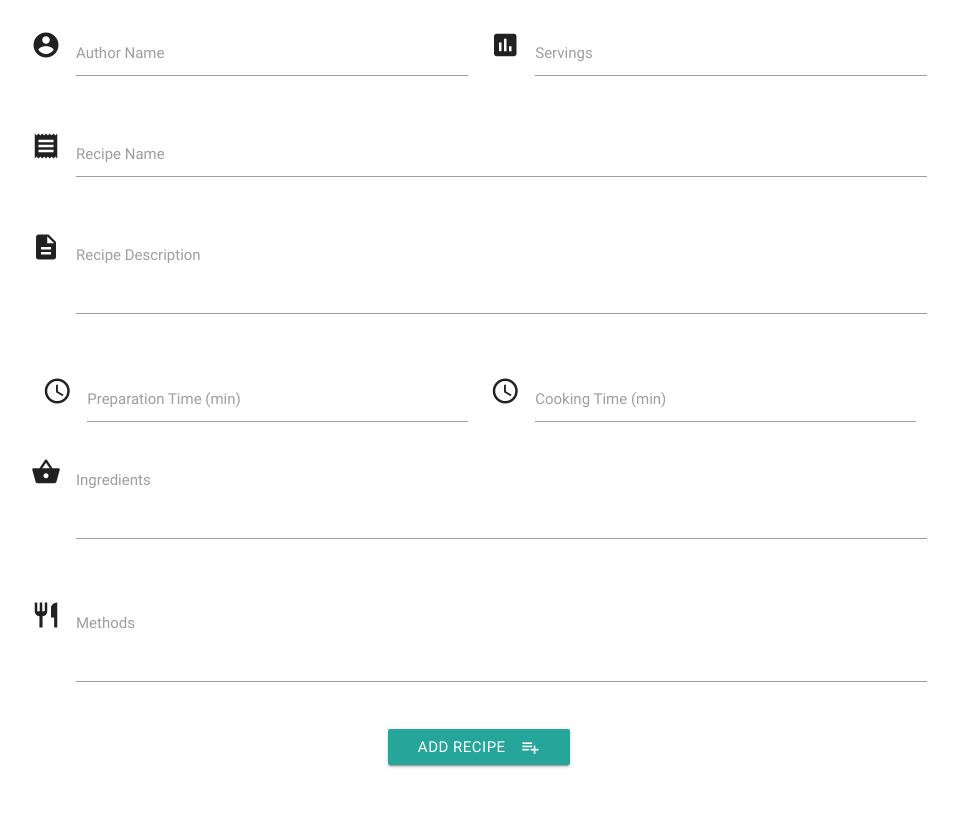
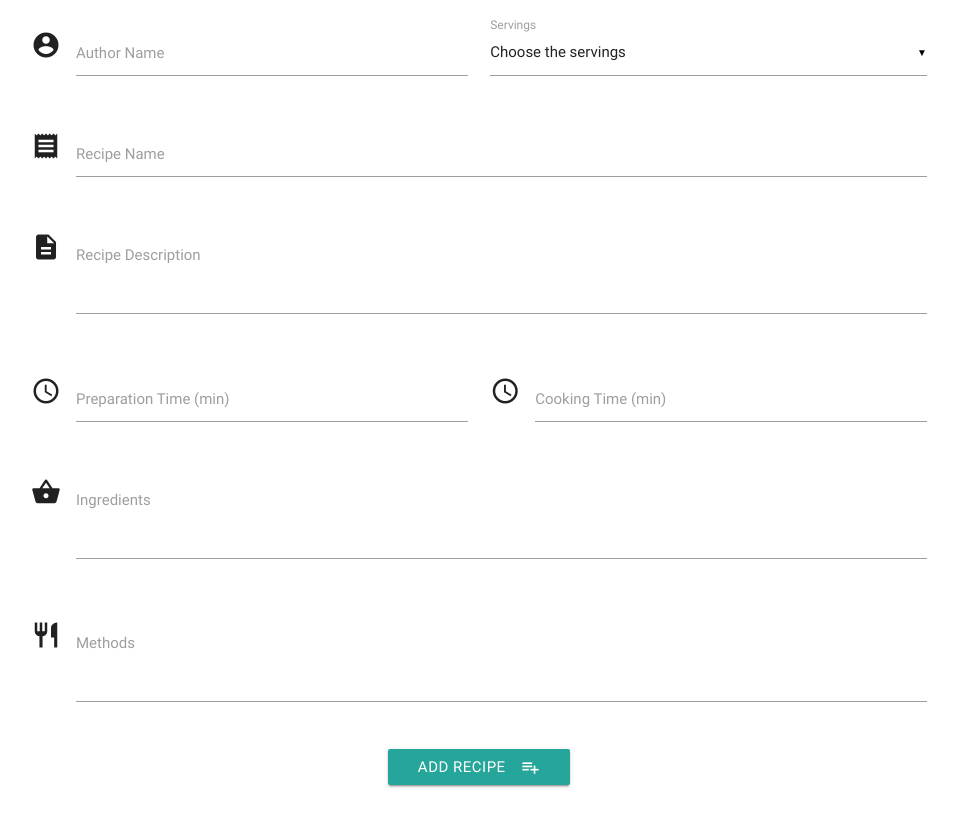
Before and after one commit to comanezz/recipe-website, a Flask app: template templates/addrecipe.html in a window 1280 px wide. Shown: the whole page, without its empty margins (161-1119 px from the left). Before the commit the page ends 768 px from the top, so only its background shows below. Run offline with Flask 2, Linux system fonts and the light colour scheme; the template is opened without the code that fills it, so the values that code supplies are empty; some libraries are stand-ins or nearby versions.

Commit message:
Servings select option added showing the serving number from mongo, comment added to be more clear

```diff
--- a/templates/addrecipe.html
+++ b/templates/addrecipe.html
@@ -6,6 +6,7 @@
 <div class="section">
   <div class="row">
     <form class="col s12">
+      <!-- Author Name and Serving-->
       <div class="row">
         <div class="input-field col s6">
           <i class="material-icons prefix">account_circle</i>
@@ -13,11 +14,16 @@
           <label for="author_name">Author Name</label>
         </div>
         <div class="input-field col s6">
-          <i class="material-icons prefix">poll</i>
-          <input id="servings" name="servings" type="number" class="validate">
-          <label for="servings">Servings</label>
+          <select id="servings" name="serving_number">
+            <option value="" disabled selected>Choose the servings</option>
+            {% for num in servings %}
+            <option value="{{ num.serving_number}}">{{ num.serving_number}}</option>
+            {% endfor %}
+          </select>
+          <label>Servings</label>
         </div>
       </div>
+      <!-- Recipe name -->
       <div class="row">
         <div class="input-field col s12">
           <i class="material-icons prefix">receipt</i>
@@ -25,6 +31,7 @@
           <label for="recipe_name">Recipe Name</label>
         </div>
       </div>
+      <!-- Recipe description -->
       <div class="row">
         <div class="input-field col s12">
           <i class="material-icons prefix">description</i>
@@ -32,23 +39,28 @@
           <label for="description">Recipe Description</label>
         </div>
       </div>
+      <!-- Preparation time and Cooking time -->
+      <div class="row">
         <div class="input-field col s6">
           <i class="material-icons prefix">schedule</i>
-        <input id="Preparation_time" name="preparation_time"type="number" class="validate">
+          <input id="Preparation_time" name="preparation_time" type="number" class="validate">
           <label for="Preparation_time">Preparation Time (min)</label>
         </div>
         <div class="input-field col s6">
           <i class="material-icons prefix">schedule</i>
-        <input id="cooking" name="cooking_time"type="number" class="validate">
+          <input id="cooking" name="cooking_time" type="number" class="validate">
           <label for="cooking">Cooking Time (min)</label>
         </div>
+      </div>
+      <!-- Ingredients -->
       <div class="row">
         <div class="input-field col s12">
           <i class="material-icons prefix">shopping_basket</i>
-          <textarea id="ingredients" name="ingredients"class="materialize-textarea"></textarea>
+          <textarea id="ingredients" name="ingredients" class="materialize-textarea"></textarea>
           <label for="ingredients">Ingredients</label>
         </div>
       </div>
+      <!-- Methods -->
       <div class="row">
         <div class="input-field col s12">
           <i class="material-icons prefix">restaurant</i>
```
Lines whose indentation alone changed are shown as unchanged.
